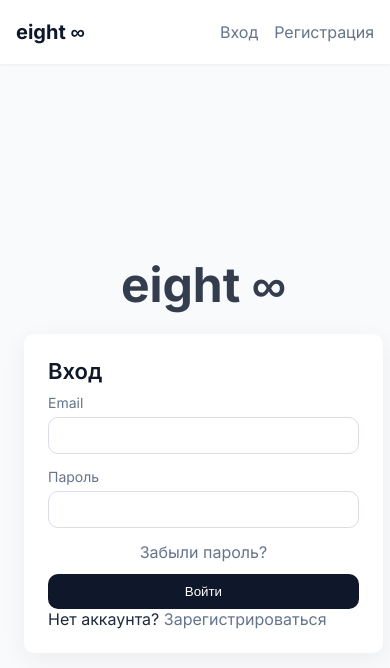
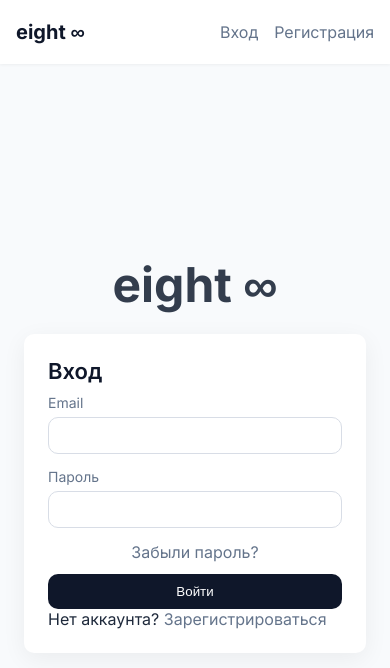
Before and after one commit to Andhmu/eight, a Nuxt app: page / in a window 390 px wide. Shown: the top 668 px of the page. Built offline with nearby package versions, Linux system fonts and the light colour scheme; no server answers.

Commit message:
Initial commit css-phone

```diff
--- a/assets/styles/base.css
+++ b/assets/styles/base.css
@@ -50,9 +50,9 @@ body{
 
   margin:0;
 
-  /* не запрещаем, просто нормализуем поведение */
+  overflow-y:auto;
 
-  overflow-y:auto;
+  overflow-x:hidden; /* чтобы точно не было горизонтального скролла */
 
 }
 
--- a/assets/styles/layout.css
+++ b/assets/styles/layout.css
@@ -30,29 +30,27 @@
 
 
 
-/* основной контейнер страницы:
-
-   центрирует контент и сам контролирует высоту окна */
+/* основной контейнер страницы */
 
 .page{
 
-  min-height:calc(100dvh - var(--header-h)); /* ← фикс скролла и мобильных адресных строк */
+  min-height:calc(100dvh - var(--header-h));
 
   display:grid;
 
-  align-content:center;     /* вертикальное центрирование сетки */
+  align-content:center;
 
-  justify-items:center;     /* горизонтальное центрирование карточки */
+  justify-items:center;
 
   gap:20px;
 
-  padding:var(--page-pad);
+  padding:var(--page-pad); /* создаёт симметричные боковые поля */
 
 }
 
 
 
-/* просто сетка-обёртка, без высот! */
+/* обёртка */
 
 .stack{
 
@@ -68,11 +66,11 @@
 
 
 
-/* карточка формы */
+/* карточка: ширина ограничена контейнером страницы */
 
 .card{
 
-  width:min(440px, 92vw);   /* одинаковая ширина для логина/регистрации/forgot */
+  width:min(440px, 100%);   /* ← ключевая правка: 100% вместо 92vw */
 
   background:#fff;
 
@@ -82,12 +80,12 @@
 
   padding:24px;
 
-  position:relative;        /* для тоста */
+  position:relative;
 
 }
 
 
 
-/* логотип на главной */
+/* крупный логотип */
 
 .brand-big{ font-size:48px; font-weight:700; opacity:.9; }
```
